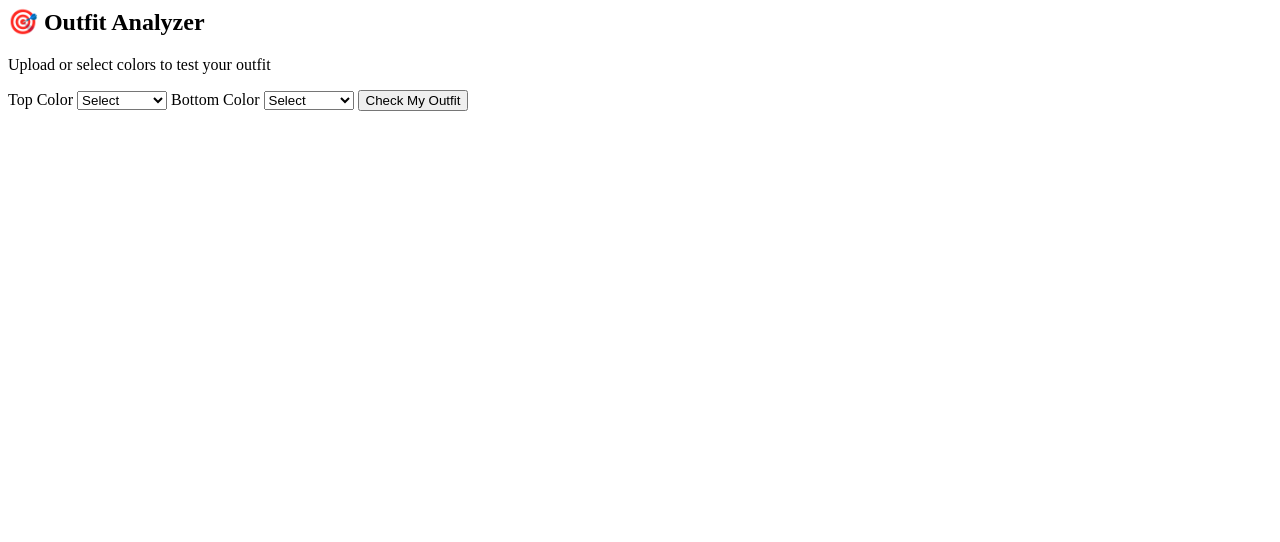
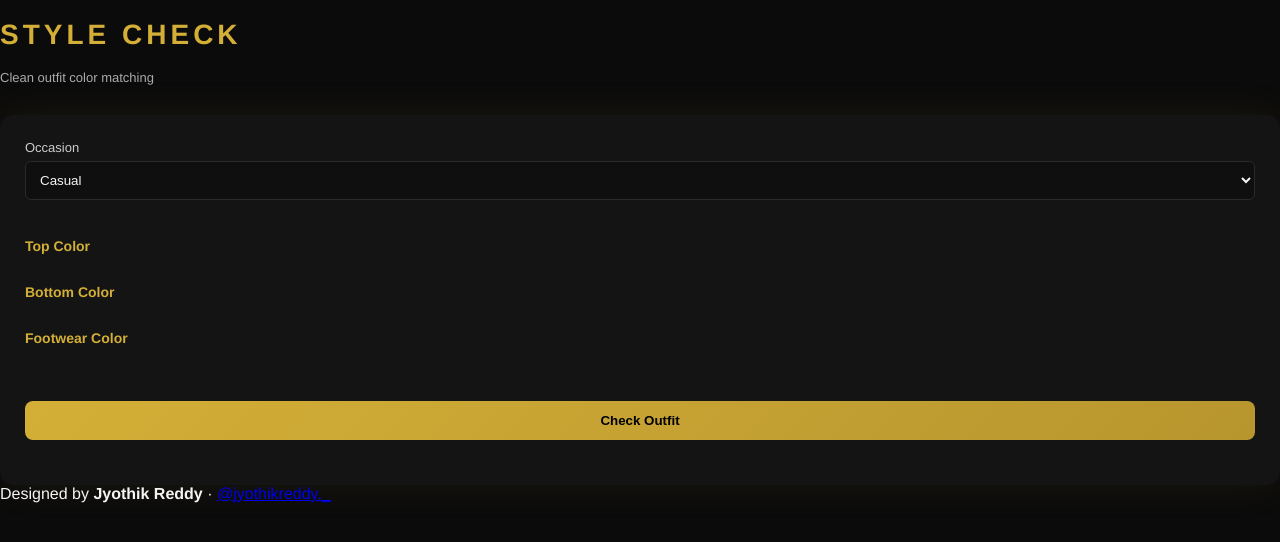
Before and after one commit to jyothikreddy01/fashion-color-matcher, a plain HTML site: page index.html in a window 1280 px wide. Drawn offline with Linux system fonts and the light colour scheme.

Commit message:
Update index.html

```diff
--- a/index.html
+++ b/index.html
@@ -1,53 +1,49 @@
-<div class="card">
+<!DOCTYPE html>
+<html lang="en">
+<head>
+  <meta charset="UTF-8" />
+  <title>Style Check</title>
+  <link rel="stylesheet" href="style.css" />
+</head>
+<body>
 
-  <!-- ROW 1 -->
-  <h2>🎯 Outfit Analyzer</h2>
-  <p>Upload or select colors to test your outfit</p>
+  <div class="container">
+    <h1>STYLE CHECK</h1>
+    <p class="subtitle">Clean outfit color matching</p>
 
-  <label>Top Color</label>
-  <select id="topColor">
-    <option value="">Select</option>
-    <option>Black</option>
-    <option>White</option>
-    <option>Grey</option>
-    <option>Charcoal</option>
-    <option>Blue</option>
-    <option>Navy</option>
-    <option>Olive</option>
-    <option>Khaki</option>
-    <option>Beige</option>
-    <option>Cream</option>
-    <option>Brown</option>
-    <option>Maroon</option>
-    <option>Pastel Pink</option>
-    <option>Pastel Blue</option>
-  </select>
+    <div class="card">
 
-  <label>Bottom Color</label>
-  <select id="bottomColor">
-    <option value="">Select</option>
-    <option>Black</option>
-    <option>White</option>
-    <option>Grey</option>
-    <option>Charcoal</option>
-    <option>Blue</option>
-    <option>Navy</option>
-    <option>Olive</option>
-    <option>Khaki</option>
-    <option>Beige</option>
-    <option>Cream</option>
-    <option>Brown</option>
-    <option>Maroon</option>
-    <option>Pastel Pink</option>
-    <option>Pastel Blue</option>
-  </select>
+      <label>Occasion</label>
+      <select id="occasion">
+        <option value="casual">Casual</option>
+        <option value="date">Date</option>
+        <option value="party">Party</option>
+      </select>
 
-  <button onclick="checkOutfit()">Check My Outfit</button>
+      <h3>Top Color</h3>
+      <div class="color-grid" id="topColors"></div>
 
-  <!-- ROW 2 -->
-  <div id="colorMatches"></div>
+      <h3>Bottom Color</h3>
+      <div class="color-grid" id="bottomColors"></div>
 
-  <!-- ROW 3 -->
-  <div id="shoeMatches"></div>
+      <h3>Footwear Color</h3>
+      <div class="color-grid" id="shoeColors"></div>
 
-</div>
+      <button onclick="checkFit()">Check Outfit</button>
+
+      <div id="result"></div>
+      <div id="bestShoe"></div>
+
+    </div>
+
+    <footer>
+      Designed by <b>Jyothik Reddy</b> ·
+      <a href="https://instagram.com/jyothikreddy._" target="_blank">
+        @jyothikreddy._
+      </a>
+    </footer>
+  </div>
+
+  <script src="script.js"></script>
+</body>
+</html>
```
